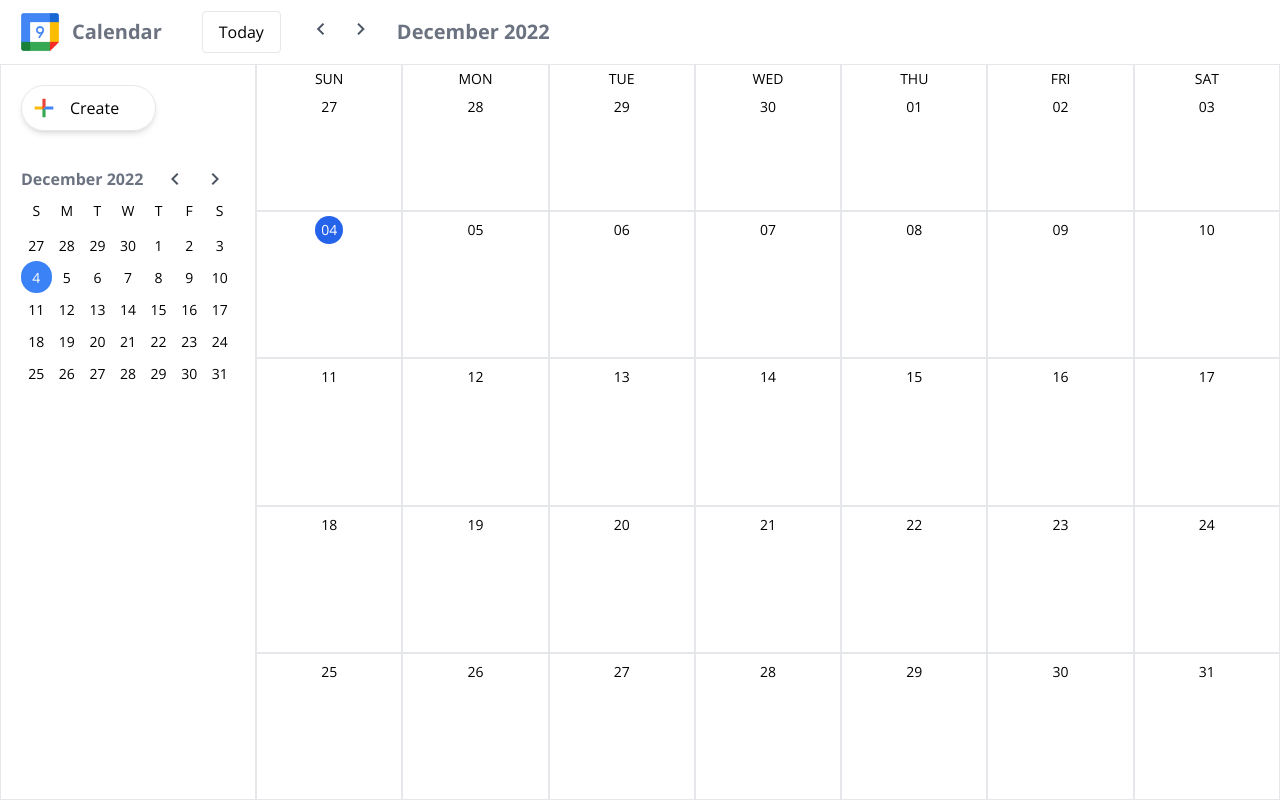
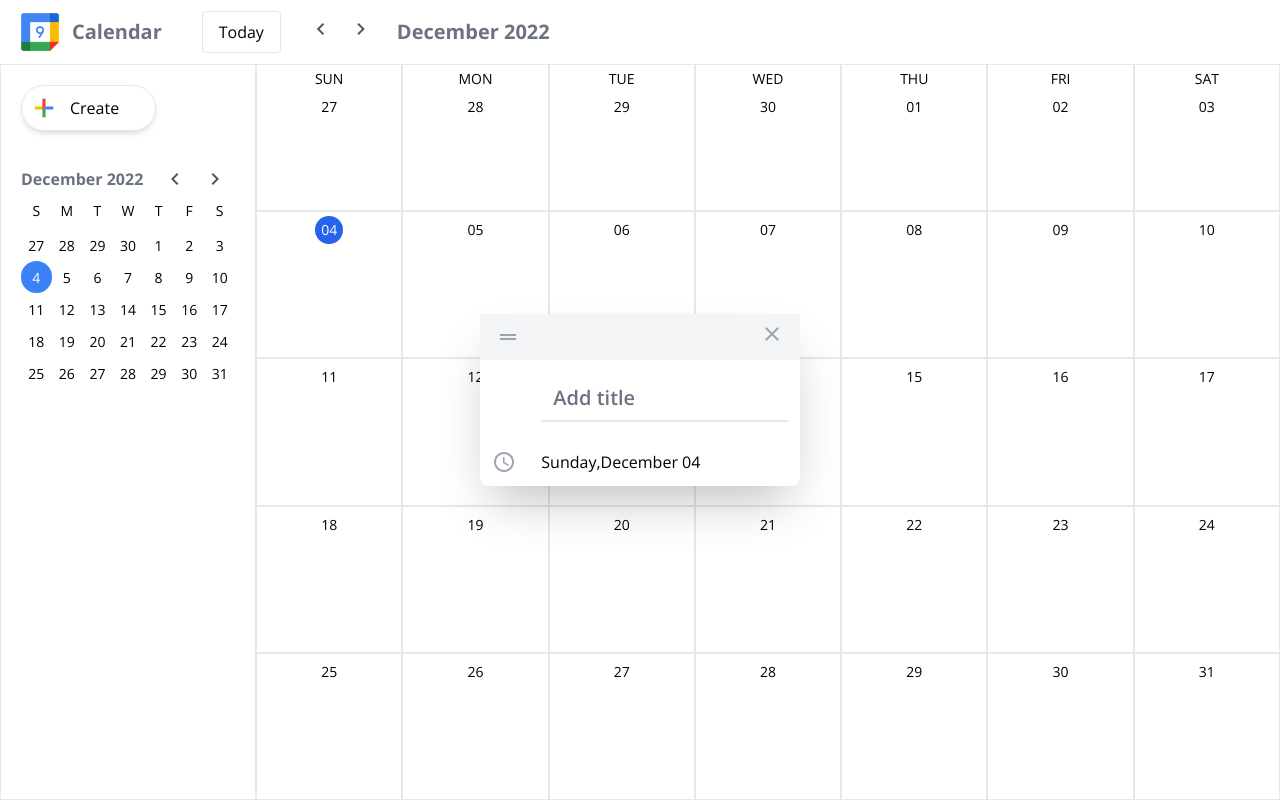
Before and after one commit to rifatptk/google-calendar-clone, a React (Vite) app: page / in a window 1280 px wide. Both pictures are taken after a click on the button "Create". Built offline with nearby package versions, Linux system fonts and the light colour scheme.

Commit message:
click on date add event functionality added

```diff
--- a/package.json
+++ b/package.json
@@ -9,6 +9,7 @@
     "preview": "vite preview"
   },
   "dependencies": {
+    "@tailwindcss/forms": "^0.5.3",
     "dayjs": "^1.11.6",
     "react": "^18.2.0",
     "react-dom": "^18.2.0"
--- a/src/App.jsx
+++ b/src/App.jsx
@@ -1,5 +1,6 @@
 import { useContext, useEffect, useState } from 'react';
 import CalendarHeader from './components/CalendarHeader';
+import EventModal from './components/EventModal';
 import Month from './components/Month';
 import Sidebar from './components/Sidebar';
 import GlobalContext from './context/GlobalContext';
@@ -7,7 +8,7 @@
 
 function App() {
   const [currentMonth, setcurrentMonth] = useState(getMonth());
-  const { monthIndex } = useContext(GlobalContext);
+  const { monthIndex, showEventModal } = useContext(GlobalContext);
 
   useEffect(() => {
     setcurrentMonth(getMonth(monthIndex));
@@ -15,6 +16,8 @@
 
   return (
     <>
+      {showEventModal && <EventModal />}
+
       <div className="h-screen flex flex-col">
         <CalendarHeader />
         <div className="flex flex-1">
--- a/src/components/CreateEventButton.jsx
+++ b/src/components/CreateEventButton.jsx
@@ -1,9 +1,14 @@
-import React from 'react';
+import React, { useContext } from 'react';
 import plus from '../assets/plus.svg';
+import GlobalContext from '../context/GlobalContext';
 
 const CreateEventButton = () => {
+  const { setShowEventModal } = useContext(GlobalContext);
   return (
-    <button className="border p-2 rounded-full flex items-center shadow-md hover:shadow-2xl">
+    <button
+      onClick={() => setShowEventModal(true)}
+      className="border p-2 rounded-full flex items-center shadow-md hover:shadow-2xl"
+    >
       <img src={plus} alt="create_event" className="w-7 h-7" />
       <span className="pl-3 pr-7">Create</span>
     </button>
--- a/src/components/Day.jsx
+++ b/src/components/Day.jsx
@@ -1,5 +1,6 @@
 import dayjs from 'dayjs';
-import React from 'react';
+import React, { useContext } from 'react';
+import GlobalContext from '../context/GlobalContext';
 
 const Day = ({ day, rowIdx }) => {
   function getCurrentDayClass() {
@@ -7,6 +8,8 @@
       ? 'bg-blue-600 text-white rounded-full w-7'
       : '';
   }
+
+  const { setDaySelected, setShowEventModal } = useContext(GlobalContext);
   return (
     <div className="border border-gray-200 flex flex-col ">
       <header className="flex flex-col items-center">
@@ -17,6 +20,15 @@
           {day.format('DD')}
         </p>
       </header>
+      <div
+        className="flex-1 cursor-pointer"
+        onClick={() => {
+          setDaySelected(day);
+          setShowEventModal(true);
+        }}
+      >
+        {''}
+      </div>
     </div>
   );
 };
--- /dev/null
+++ b/src/components/EventModal.jsx
@@ -0,0 +1,41 @@
+import React, { useContext, useState } from 'react';
+import GlobalContext from '../context/GlobalContext';
+
+const EventModal = () => {
+  const [title, setTitle] = useState('');
+  const { setShowEventModal, daySelected } = useContext(GlobalContext);
+  return (
+    <div className="h-screen w-full fixed left-0 top-0 flex justify-center items-center">
+      <form className="bg-white rounded-lg shadow-2xl w-1/4">
+        <header className="bg-gray-100 px-4 py-2 flex justify-between items-center">
+          <span className="material-icons-outlined text-gray-400">
+            drag_handle
+          </span>
+          <button onClick={() => setShowEventModal(false)}>
+            <span className="material-icons-outlined text-gray-400">close</span>
+          </button>
+        </header>
+        <div className="p-3">
+          <div className="grid grid-cols-1/5 items-end gap-y-7">
+            <div></div>
+            <input
+              type="text"
+              name="title"
+              placeholder="Add title"
+              value={title}
+              required
+              className="pt-3 border-0 text-gray-600 text-xl font-semibold pb-2 w-full border-b-2 border-gray-200 focus:outline-none focus:ring-0 focus:border-blue-500"
+              onChange={(e) => setTitle(e.target.value)}
+            />
+            <span className="material-icons-outlined text-gray-400">
+              schedule
+            </span>
+            <p>{daySelected.format('dddd,MMMM DD')}</p>
+          </div>
+        </div>
+      </form>
+    </div>
+  );
+};
+
+export default EventModal;
--- a/src/context/ContextWrapper.jsx
+++ b/src/context/ContextWrapper.jsx
@@ -5,7 +5,8 @@
 const ContextWrapper = ({ children }) => {
   const [monthIndex, setMonthIndex] = useState(dayjs().month());
   const [smallCalendarMonth, setSmallCalendarMonth] = useState(null);
-  const [daySelected, setDaySelected] = useState(null);
+  const [daySelected, setDaySelected] = useState(dayjs());
+  const [showEventModal, setShowEventModal] = useState(false);
 
   useEffect(() => {
     if (smallCalendarMonth !== null) {
@@ -22,6 +23,8 @@
         setSmallCalendarMonth,
         daySelected,
         setDaySelected,
+        showEventModal,
+        setShowEventModal,
       }}
     >
       {children}
--- a/src/context/GlobalContext.js
+++ b/src/context/GlobalContext.js
@@ -7,6 +7,8 @@
   setSmallCalendarMonth: (index) => {},
   daySelected: null,
   seDaySelected: (day) => {},
+  showEventModal: false,
+  setShowEventModal: () => {},
 });
 
 export default GlobalContext;
--- a/tailwind.config.cjs
+++ b/tailwind.config.cjs
@@ -11,5 +11,5 @@
       },
     },
   },
-  plugins: [],
+  plugins: [require('@tailwindcss/forms')],
 };
```
Also changed, not shown: 1 other file (tests, documents, lock files or other folders).
